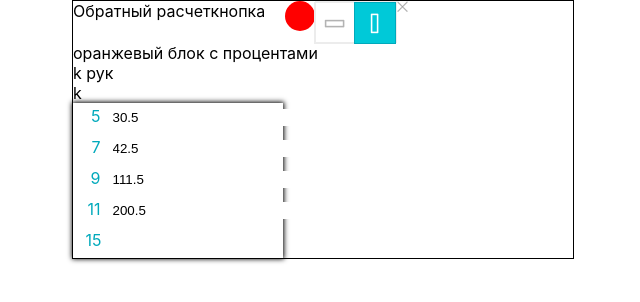
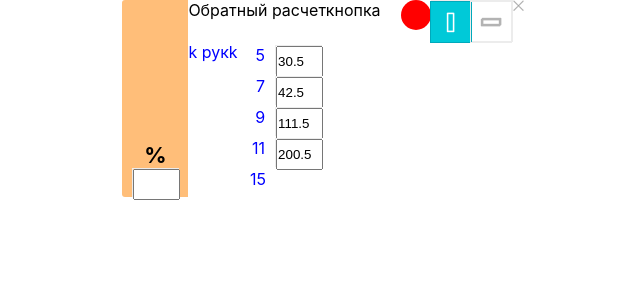
Before and after one commit to Pyarka/Sitef, a React (Create React App) app: page / in a window 1280 px wide. Shown: the top 302 px of the page, without its empty margins (317-957 px from the left). Built offline with nearby package versions, Linux system fonts and the light colour scheme.

Commit message:
добавлен оранжевый блок с процентами

```diff
--- a/src/Components/NumberBox/NumberBoxStyles.ts
+++ b/src/Components/NumberBox/NumberBoxStyles.ts
@@ -1,7 +1,13 @@
 import styled from "styled-components";
 const Container = styled.div`
+  width: 45px;
+  height: 27px;
+  border: 1px solid #ececec;
   input{
-    border: red;
+    display: flex;
+    width: 43px;
+    height: 100%;
+    padding: 0
   }
 `;
 export default Container;
--- a/src/Components/ScalePopup/ScalePopup.tsx
+++ b/src/Components/ScalePopup/ScalePopup.tsx
@@ -20,6 +20,7 @@ import {
     ScaleBody,
     ScaleLine,
     ToggleVertical,
+    OrangeBlockVertical,
 } from "./ScalePopupStyles";
 
 const ScalePopup = (): ReactElement => {
@@ -27,7 +28,7 @@ const ScalePopup = (): ReactElement => {
     const [values, setValues] = useState([] as ValuesInterface[]);
     const [isEditingScale, setEditingScale] = useState(false);
     const [isSavedScale, setSavedScale] = useState(false);
-    const [isVertical, setVertical] = useState(true);
+    const [isVertical, setVertical] = useState(false);
 
 
     useEffect(() => {
@@ -147,10 +148,13 @@ const ScalePopup = (): ReactElement => {
             </ContainerVertical>
         )
     }
-
+//ScaleLine height 5px, отступы слева как справа Container
     return (
         <ContainerHorizontal>
-            <div>Оранжевый блок</div>
+            <OrangeBlockVertical>
+                %
+                <NumberBox value={0} onChange={() => console.log ("процент")} onBlur={() => console.log ("проценти")}/>
+            </OrangeBlockVertical>
             <ScaleBody>
                 {renderHeaderBlock()}
                 <ScaleLine>
--- a/src/Components/ScalePopup/ScalePopupStyles.ts
+++ b/src/Components/ScalePopup/ScalePopupStyles.ts
@@ -6,8 +6,8 @@ import rectangleWhite from '../../Assets/Images/rectangleWhite.png';
 import edit from '../../Assets/Images/edit.png';
 import editActive from '../../Assets/Images/editActive.png';
 
+
 export const ScaleStyle = styled.div`
-  color: #00a9bb;
   text-align: end;
   width: 15px;
   padding: 0 10px 0 0;
@@ -43,6 +43,19 @@ export const ContainerHorizontal = styled.div`
   display: flex;
 `;
 
+export const OrangeBlockVertical = styled.div`
+    display: flex;
+    flex-direction: column;
+    width: 66px;
+    background-color: #ffbe79;
+    border-top-left-radius: 3px;
+    border-bottom-left-radius: 3px;
+    justify-content: flex-end;
+    align-items: center;
+    font-weight: bold;
+    font-size: 22px;
+`;
+
 export const ScaleBody = styled.div`
   display: flex;
   flex-direction: column
@@ -50,6 +63,8 @@ export const ScaleBody = styled.div`
 
 export const ScaleLine = styled.div`
   display: flex;
+  flex-direction: row;
+  color: blue;
 `;
 
 
@@ -112,7 +127,6 @@ export const ToggleBlock = styled.div`
 `;
 export const CellsContainer = styled.div`
     width: 210px;
-    box-shadow: 0 0 5px 1px rgb(0.0.0.0) ;
     display: flex;
     flex-direction: column;
 `;
```
